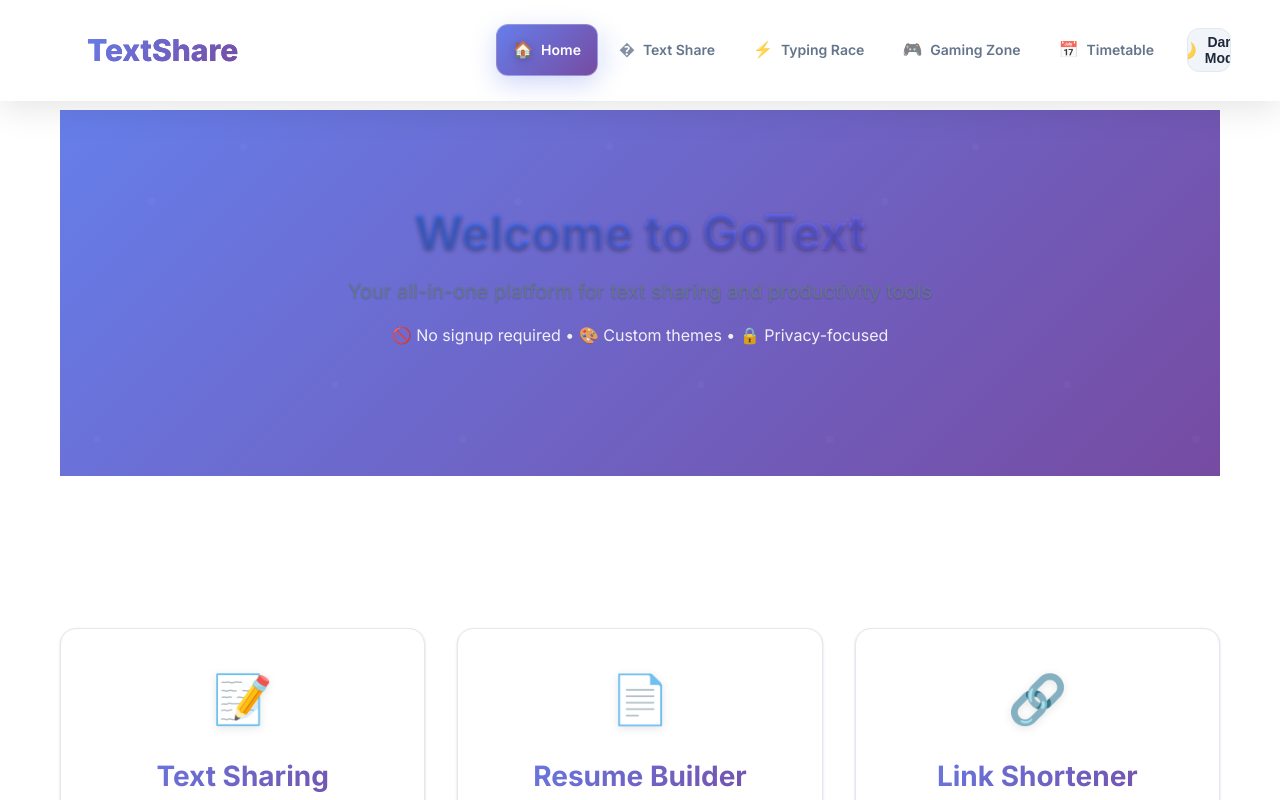
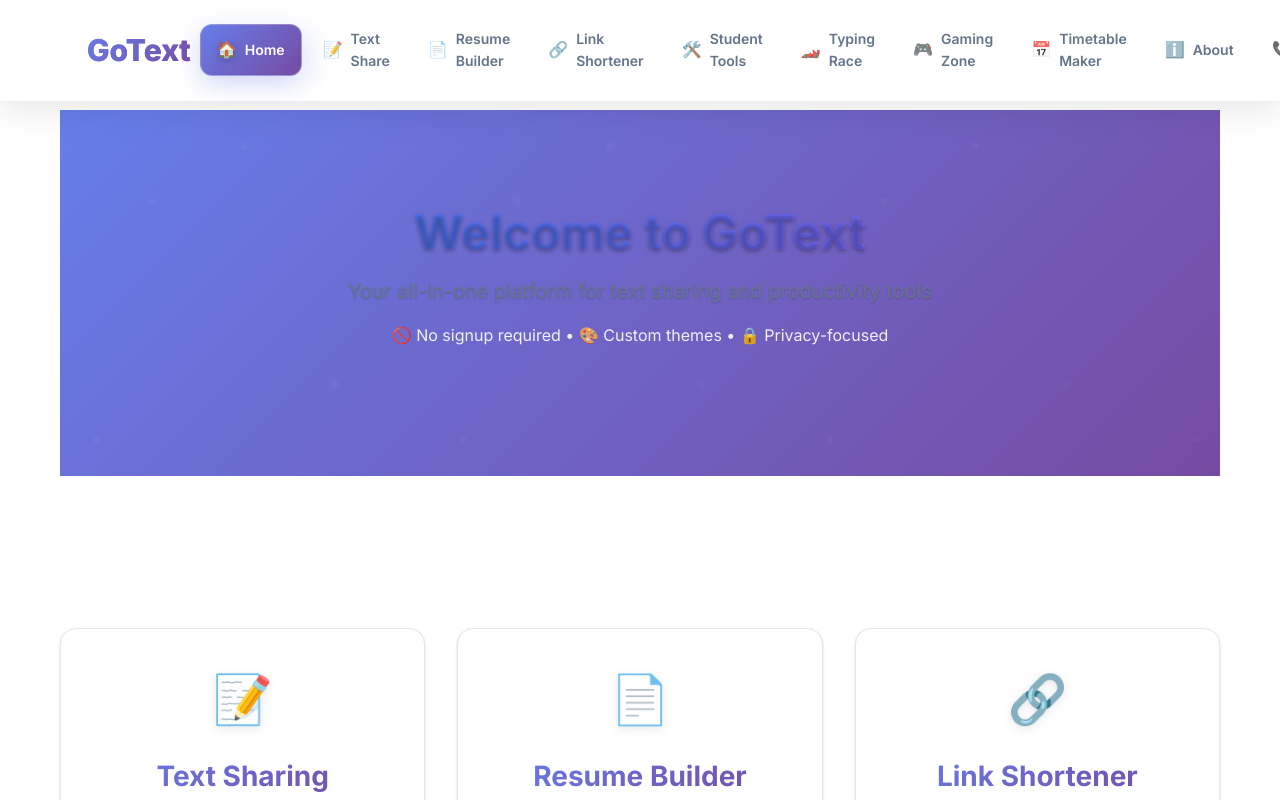
Before and after one commit to Anvithshetty17/text-share-website, a React (Create React App) app in the folder client/: page / in a window 1280 px wide. Shown: the top 800 px of the page. Built offline with nearby package versions, Linux system fonts and the light colour scheme; no server answers.

Commit message:
Update Navbar.js

```diff
--- a/client/src/components/Navbar.js
+++ b/client/src/components/Navbar.js
@@ -7,6 +7,8 @@ const Navbar = () => {
   const [isScrolled, setIsScrolled] = useState(false);
   const [touchStart, setTouchStart] = useState(null);
   const [touchEnd, setTouchEnd] = useState(null);
+  const [scrollDirection, setScrollDirection] = useState('up');
+  const [lastScrollY, setLastScrollY] = useState(0);
   const location = useLocation();
 
   useEffect(() => {
@@ -17,12 +19,21 @@ const Navbar = () => {
 
   useEffect(() => {
     const handleScroll = () => {
-      setIsScrolled(window.scrollY > 10);
+      const currentScrollY = window.scrollY;
+      setIsScrolled(currentScrollY > 10);
+
+      // Determine scroll direction
+      if (currentScrollY > lastScrollY && currentScrollY > 100) {
+        setScrollDirection('down');
+      } else {
+        setScrollDirection('up');
+      }
+      setLastScrollY(currentScrollY);
     };
 
-    window.addEventListener('scroll', handleScroll);
+    window.addEventListener('scroll', handleScroll, { passive: true });
     return () => window.removeEventListener('scroll', handleScroll);
-  }, []);
+  }, [lastScrollY]);
 
   // Enhanced mobile menu auto-close on route change
   useEffect(() => {
@@ -71,12 +82,7 @@ const Navbar = () => {
     setIsMenuOpen(false);
   };
 
-  const isActive = (path) => {
-    if (path === '/') {
-      return location.pathname === '/';
-    }
-    return location.pathname.startsWith(path);
-  };
+  const isActive = (path) => location.pathname === path;
 
   // Prevent body scroll when menu is open
   useEffect(() => {
@@ -92,11 +98,11 @@ const Navbar = () => {
   }, [isMenuOpen]);
 
   return (
-    <nav className={`navbar ${isScrolled ? 'navbar-scrolled' : ''}`}>
+    <nav className={`navbar ${isScrolled ? 'navbar-scrolled' : ''} ${scrollDirection === 'down' ? 'navbar-hidden' : ''}`}>
       <div className="nav-container">
         <Link to="/" className="nav-brand" onClick={closeMenu}>
-          <span className="brand-icon">✨</span>
-          <span className="brand-text">TextShare</span>
+          <span className="brand-icon">📝</span>
+          <span className="brand-text">GoText</span>
         </Link>
 
         <button
@@ -123,7 +129,7 @@ const Navbar = () => {
               onClick={closeMenu}
             >
               <span className="nav-icon">🏠</span>
-              <span className="nav-link-text">Home</span>
+              Home
             </Link>
           </li>
           <li>
@@ -132,8 +138,38 @@ const Navbar = () => {
               className={`nav-link ${isActive('/text-share') ? 'active' : ''}`}
               onClick={closeMenu}
             >
-              <span className="nav-icon">�</span>
-              <span className="nav-link-text">Text Share</span>
+              <span className="nav-icon">📝</span>
+              Text Share
+            </Link>
+          </li>
+          <li>
+            <Link
+              to="/resume-builder"
+              className={`nav-link ${isActive('/resume-builder') ? 'active' : ''}`}
+              onClick={closeMenu}
+            >
+              <span className="nav-icon">📄</span>
+              Resume Builder
+            </Link>
+          </li>
+          <li>
+            <Link
+              to="/link-shortener"
+              className={`nav-link ${isActive('/link-shortener') ? 'active' : ''}`}
+              onClick={closeMenu}
+            >
+              <span className="nav-icon">🔗</span>
+              Link Shortener
+            </Link>
+          </li>
+          <li>
+            <Link
+              to="/student-tools"
+              className={`nav-link ${isActive('/student-tools') ? 'active' : ''}`}
+              onClick={closeMenu}
+            >
+              <span className="nav-icon">🛠️</span>
+              Student Tools
             </Link>
           </li>
           <li>
@@ -142,8 +178,8 @@ const Navbar = () => {
               className={`nav-link ${isActive('/typing-race') ? 'active' : ''}`}
               onClick={closeMenu}
             >
-              <span className="nav-icon">⚡</span>
-              <span className="nav-link-text">Typing Race</span>
+              <span className="nav-icon">🏎️</span>
+              Typing Race
             </Link>
           </li>
           <li>
@@ -153,29 +189,49 @@ const Navbar = () => {
               onClick={closeMenu}
             >
               <span className="nav-icon">🎮</span>
-              <span className="nav-link-text">Gaming Zone</span>
+              Gaming Zone
             </Link>
           </li>
           <li>
             <Link
-              to="/timetable"
-              className={`nav-link ${isActive('/timetable') ? 'active' : ''}`}
+              to="/timetable-maker"
+              className={`nav-link ${isActive('/timetable-maker') ? 'active' : ''}`}
               onClick={closeMenu}
             >
               <span className="nav-icon">📅</span>
-              <span className="nav-link-text">Timetable</span>
+              Timetable Maker
+            </Link>
+          </li>
+          <li>
+            <Link
+              to="/about"
+              className={`nav-link ${isActive('/about') ? 'active' : ''}`}
+              onClick={closeMenu}
+            >
+              <span className="nav-icon">ℹ️</span>
+              About
+            </Link>
+          </li>
+          <li>
+            <Link
+              to="/contact"
+              className={`nav-link ${isActive('/contact') ? 'active' : ''}`}
+              onClick={closeMenu}
+            >
+              <span className="nav-icon">📞</span>
+              Contact
             </Link>
           </li>
           <li>
             <button
               onClick={toggleTheme}
-              className="theme-toggle nav-link"
+              className="theme-toggle"
               aria-label={`Switch to ${theme === 'light' ? 'dark' : 'light'} mode`}
             >
-              <span className="nav-icon">
+              <span className="theme-icon">
                 {theme === 'light' ? '🌙' : '☀️'}
               </span>
-              <span className="nav-link-text">
+              <span className="theme-text">
                 {theme === 'light' ? 'Dark Mode' : 'Light Mode'}
               </span>
             </button>
```
